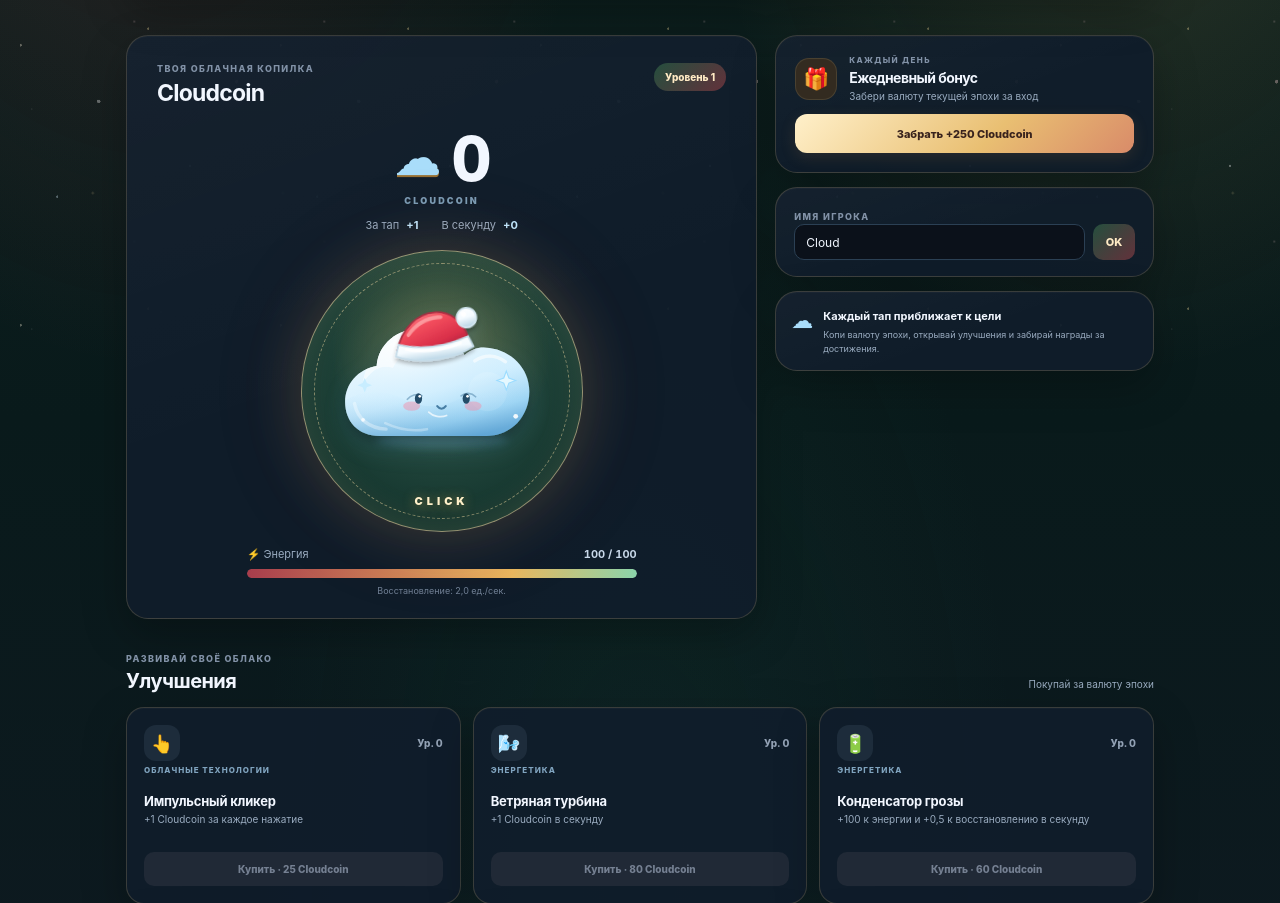
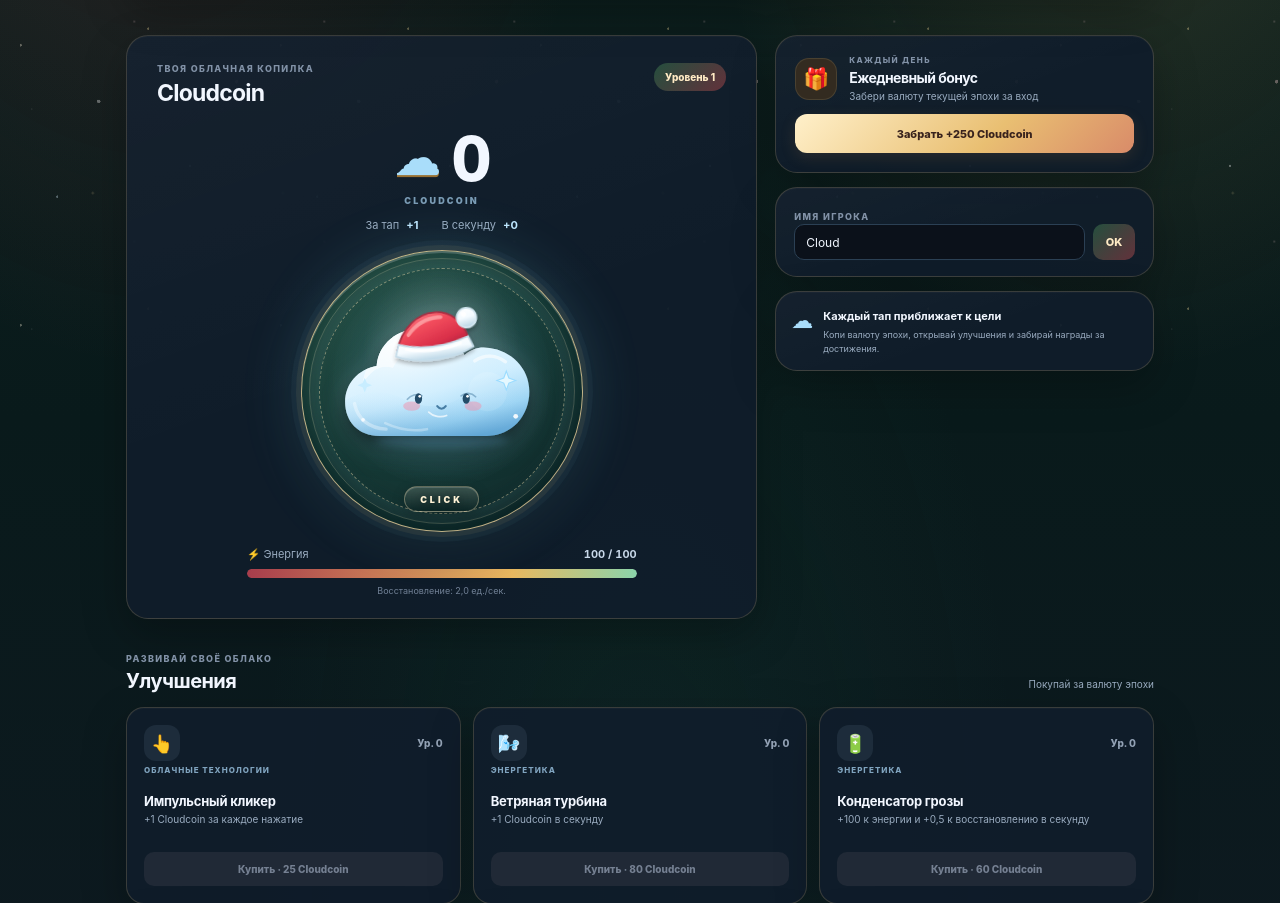
Before and after one commit to sokolstadik-gif/cloud-clicker, a Flask app: page / in a window 1280 px wide. Shown: the part 452-1355 px from the top of the page. Run offline with Flask 3, Linux system fonts and the light colour scheme; data comes from the database, SQL or seed files in the repository; data that the repository does not hold is empty; some libraries are stand-ins or nearby versions.

Commit message:
Polish the tap button with a premium winter finish

```diff
--- a/static/winter.css
+++ b/static/winter.css
@@ -551,3 +551,69 @@ html, body {
 .main-tabs .tab-button {
   flex: 0 0 auto;
 }
+
+
+/* Premium tap target finish: centered glow, layered rim and tactile press feedback */
+.cloud-button {
+  isolation: isolate;
+  overflow: visible;
+  border: 1px solid rgba(255, 224, 166, .72);
+  background:
+    radial-gradient(circle at 50% 34%, rgba(255, 244, 218, .22), transparent 34%),
+    radial-gradient(circle at 50% 44%, rgba(108, 190, 218, .34), transparent 54%),
+    linear-gradient(145deg, #285347 0%, #173c38 48%, #102a2b 100%);
+  box-shadow:
+    0 0 0 5px rgba(230, 190, 119, .07),
+    0 0 0 10px rgba(131, 207, 224, .045),
+    0 14px 38px rgba(0, 0, 0, .28),
+    0 0 58px rgba(108, 205, 231, .24),
+    inset 0 2px 0 rgba(255, 255, 255, .2),
+    inset 0 -12px 28px rgba(3, 20, 22, .42);
+  transition: transform .14s cubic-bezier(.2,.8,.2,1), filter .18s ease, box-shadow .18s ease;
+}
+.cloud-button::before {
+  content: "";
+  position: absolute;
+  inset: 7px;
+  border: 1px solid rgba(255, 237, 199, .2);
+  border-radius: 50%;
+  box-shadow: inset 0 0 22px rgba(222, 244, 255, .08);
+  pointer-events: none;
+}
+.cloud-button:hover {
+  filter: brightness(1.1) saturate(1.08);
+  box-shadow:
+    0 0 0 5px rgba(230, 190, 119, .1),
+    0 0 0 10px rgba(131, 207, 224, .06),
+    0 16px 42px rgba(0, 0, 0, .3),
+    0 0 68px rgba(108, 205, 231, .32),
+    inset 0 2px 0 rgba(255, 255, 255, .24),
+    inset 0 -12px 28px rgba(3, 20, 22, .4);
+}
+.cloud-button:active {
+  transform: scale(.965);
+  filter: brightness(1.18) saturate(1.12);
+}
+.cloud-button .tap-ring {
+  inset: 17px;
+  border: 1px dashed rgba(255, 231, 184, .43);
+  box-shadow: 0 0 18px rgba(157, 222, 237, .12);
+}
+.cloud-button .tap-hint {
+  bottom: 19px;
+  padding: 7px 15px 6px;
+  border: 1px solid rgba(255, 231, 184, .34);
+  border-radius: 999px;
+  background: linear-gradient(180deg, rgba(255, 246, 222, .17), rgba(8, 31, 31, .5));
+  color: #fff3d6;
+  font-size: 9px;
+  letter-spacing: 3px;
+  text-shadow: 0 1px 8px rgba(4, 20, 22, .7);
+  box-shadow: 0 4px 14px rgba(0, 0, 0, .2), inset 0 1px 0 rgba(255, 255, 255, .15);
+}
+.cloud-button .cloud-art {
+  filter: drop-shadow(0 10px 12px rgba(4, 24, 31, .34)) drop-shadow(0 0 12px rgba(208, 242, 255, .2));
+}
+@media (prefers-reduced-motion: reduce) {
+  .cloud-button { transition: none; }
+}
```
